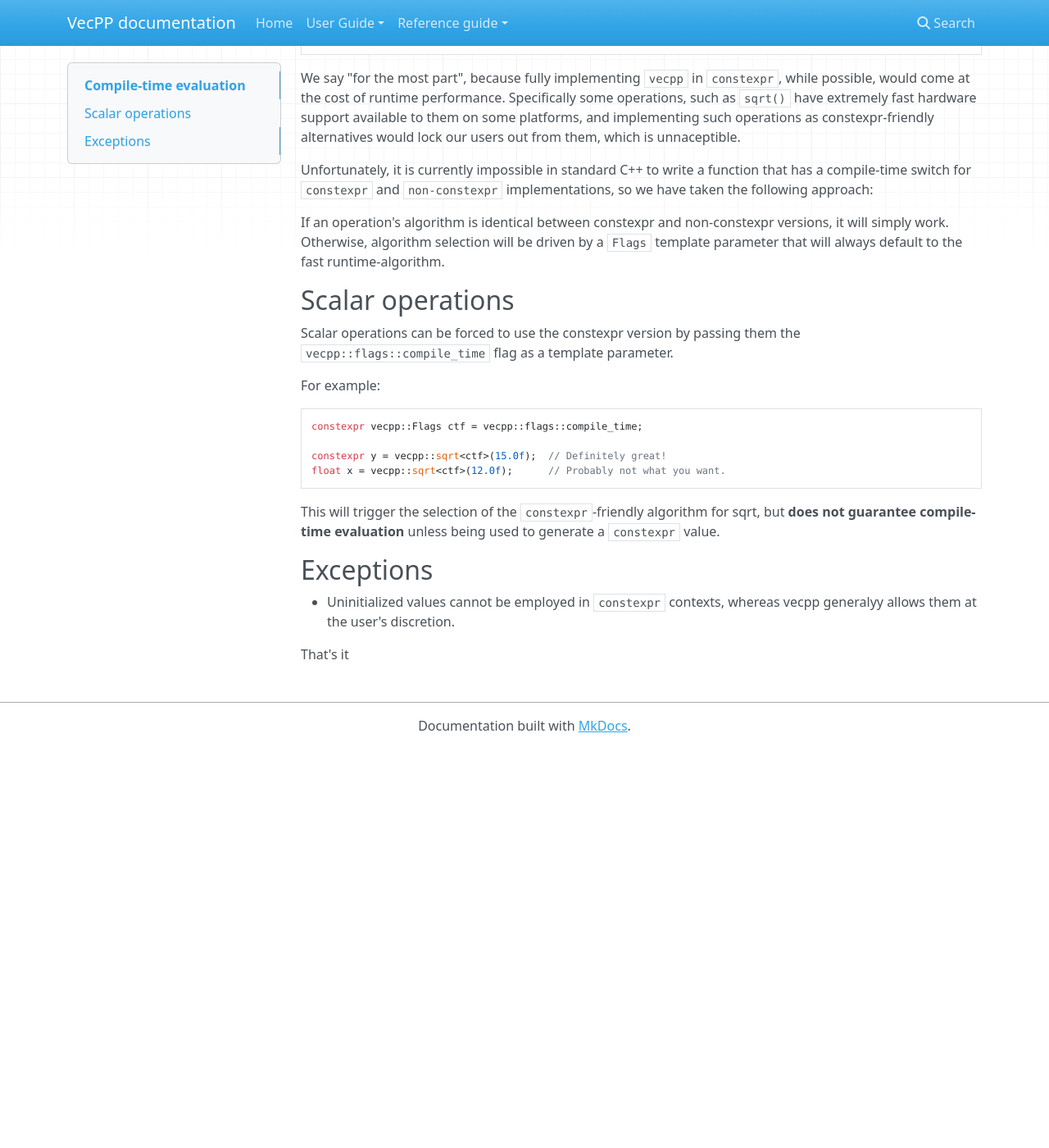
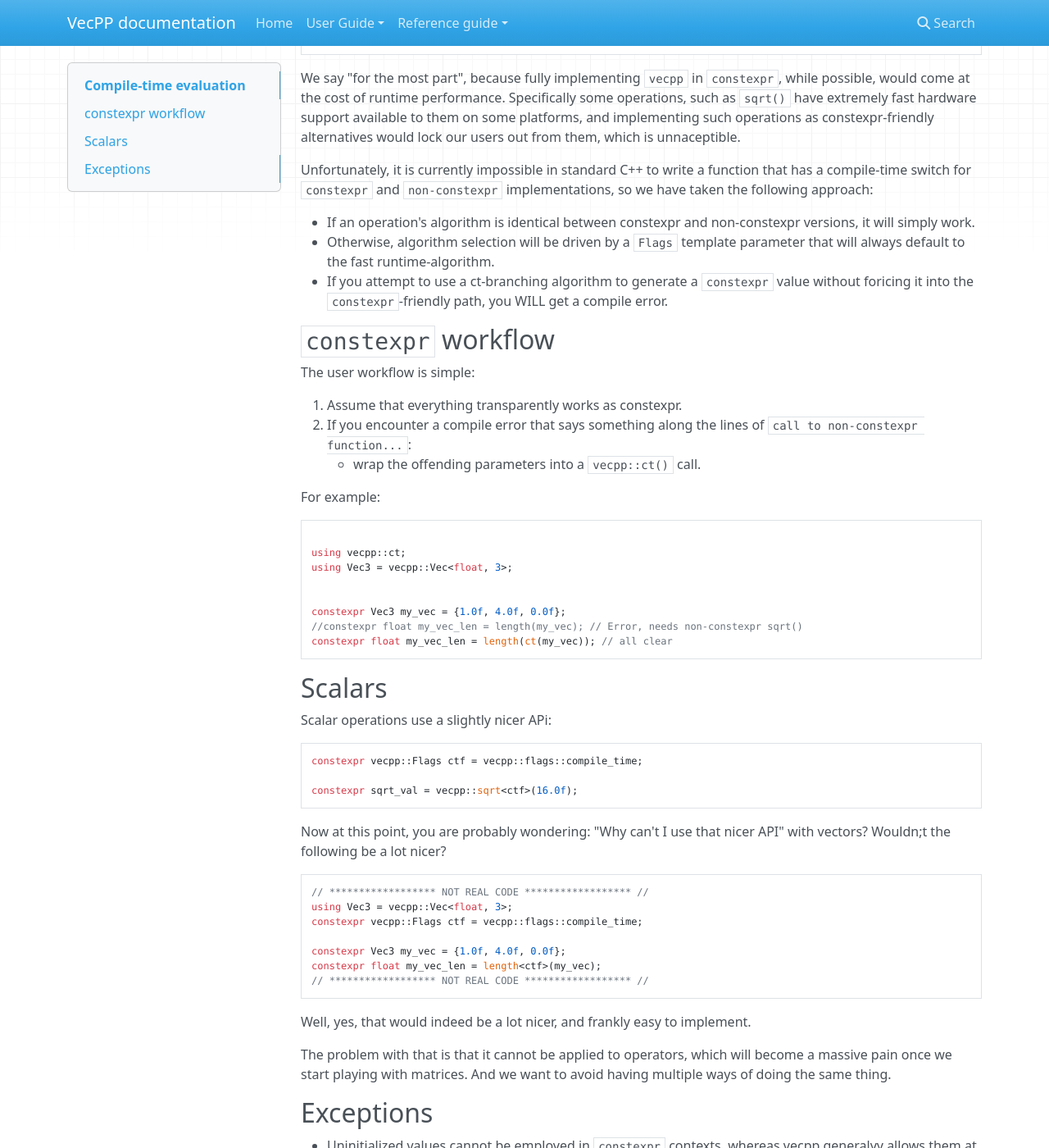
Before and after one commit to VecPP/vecpp, an MkDocs documentation site: the page built from docs/user-guide/constexpr.md, in a window 1280 px wide and 1400 px high, scrolled down 413 px. Shown: the whole window at 82% size. Built offline with MkDocs 1.6.1, drawn with Linux system fonts in a browser that asks for light colours; nearby versions of some CDN libraries; before the commit the page ends 1326 px from its top, so only the background shows below that.

Commit message:
a bit more constexp workflow

````diff
--- a/docs/user-guide/constexpr.md
+++ b/docs/user-guide/constexpr.md
@@ -31,28 +31,66 @@ Unfortunately, it is currently impossible in standard C++ to write a function
 that has a compile-time switch for `constexpr` and `non-constexpr`
 implementations, so we have taken the following approach:
 
-If an operation's algorithm is identical between constexpr and non-constexpr
-versions, it will simply work. Otherwise, algorithm selection will be driven by
-a `Flags` template parameter that will always default to the fast
-runtime-algorithm.
 
-## Scalar operations
+* If an operation's algorithm is identical between constexpr and non-constexpr
+versions, it will simply work.
+* Otherwise, algorithm selection will be driven by a `Flags` template parameter
+that will always default to the fast runtime-algorithm.
+* If you attempt to use a ct-branching algorithm to generate a
+`constexpr` value without foricing it into the `constexpr`-friendly path, you
+WILL get a compile error.
 
-Scalar operations can be forced to use the constexpr version by passing them
-the `vecpp::flags::compile_time` flag as a template parameter.
+## `constexpr` workflow
+
+The user workflow is simple:
+
+1. Assume that everything transparently works as constexpr.
+2. If you encounter a compile error that says something along the lines of
+`call to non-constexpr function...`:
+     - wrap the offending parameters into a `vecpp::ct()` call.
 
 For example:
 
 ```cpp
+
+using vecpp::ct;
+using Vec3 = vecpp::Vec<float, 3>;
+
+
+constexpr Vec3 my_vec = {1.0f, 4.0f, 0.0f};
+//constexpr float my_vec_len = length(my_vec); // Error, needs non-constexpr sqrt()
+constexpr float my_vec_len = length(ct(my_vec)); // all clear
+```
+
+## Scalars
+
+Scalar operations use a slightly nicer APi:
+
+
+```cpp
 constexpr vecpp::Flags ctf = vecpp::flags::compile_time;
 
-constexpr y = vecpp::sqrt<ctf>(15.0f);  // Definitely great!
-float x = vecpp::sqrt<ctf>(12.0f);      // Probably not what you want.
+constexpr sqrt_val = vecpp::sqrt<ctf>(16.0f);
 ```
 
-This will trigger the selection of the `constexpr`-friendly algorithm for sqrt,
-but **does not guarantee compile-time evaluation** unless being used to generate
-a `constexpr` value.
+Now at this point, you are probably wondering: "Why can't I use that nicer API"
+with vectors? Wouldn;t the following be a lot nicer?
+
+```cpp
+// ****************** NOT REAL CODE ****************** //
+using Vec3 = vecpp::Vec<float, 3>;
+constexpr vecpp::Flags ctf = vecpp::flags::compile_time;
+
+constexpr Vec3 my_vec = {1.0f, 4.0f, 0.0f};
+constexpr float my_vec_len = length<ctf>(my_vec);
+// ****************** NOT REAL CODE ****************** //
+```
+
+Well, yes, that would indeed be a lot nicer, and frankly easy to implement.
+
+The problem with that is that it cannot be applied to operators, which will
+become a massive pain once we start playing with matrices. And we want to avoid
+having multiple ways of doing the same thing.
 
 ## Exceptions
 
````
